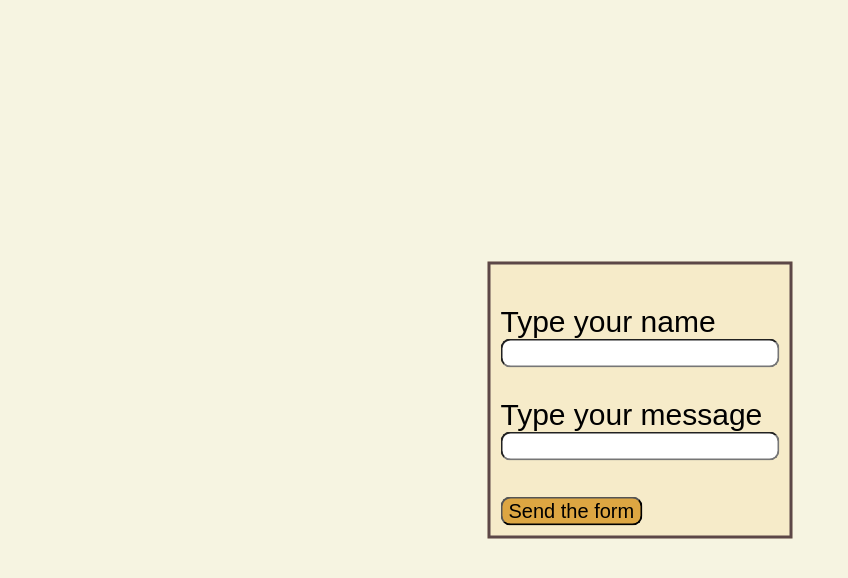
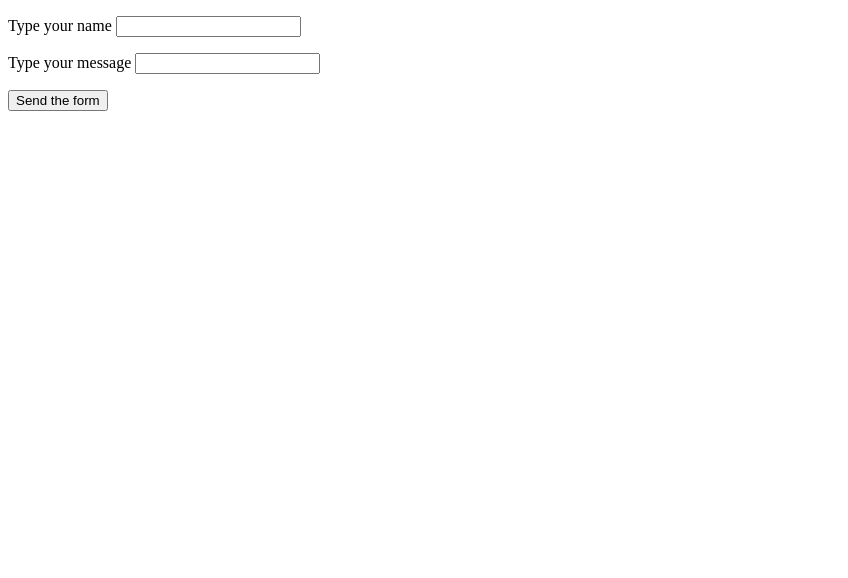
Before and after one commit to frantic2611/TraineeTestTask, a Django app: page / in a window 1280 px wide. Shown: the top 578 px of the page, without its empty margins (0-848 px from the left). Run offline with Django 4.2, Linux system fonts and the light colour scheme.

Commit message:
commit 1.4

```diff
--- a/main/static/main/homeStyles.css
+++ /dev/null
@@ -1,33 +0,0 @@
-body{
-    font-family: "Britannic Bold", sans-serif;
-    background-color: #f6f4e1;
-}
-
-.form{
-    font-size: 30px;
-    position: absolute;
-    top: 50%;
-    left: 50%;
-    transform: translate(-50%, -50%);
-    padding:10px;
-    border: 3px solid #5c4747;
-    background-color: #f6ebc9;
-
-
-}
-
-.button-send-form{
-    background-color: #dda642;
-    font-size: 20px;
-    border-radius: 10px;
-}
-
-.input-container{
-    border-radius: 10px;
-    height: 15px;
-    font-size: 20px;
-    padding: 5px;
-    display: flex;
-    justify-content: space-between;
-
-}
--- a/main/templates/main/greeting.html
+++ b/main/templates/main/greeting.html
@@ -3,7 +3,6 @@
 <head>
     <meta charset="UTF-8">
     <title>GreetingPage</title>
-    <link rel="stylesheet" href="../../static/main/homeStyles.css">
 </head>
 <body>
 
--- a/main/templates/main/home.html
+++ b/main/templates/main/home.html
@@ -3,7 +3,6 @@
 <head>
     <meta charset="UTF-8">
     <title>HomePage</title>
-     <link rel="stylesheet" href="../../static/main/homeStyles.css">
 </head>
 <body>
 <div class="form-div">
```
